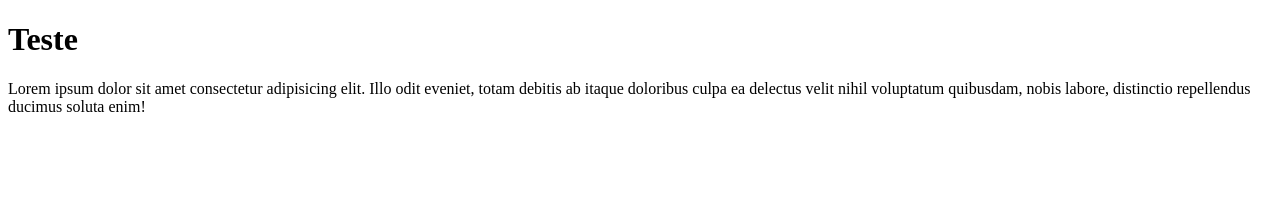
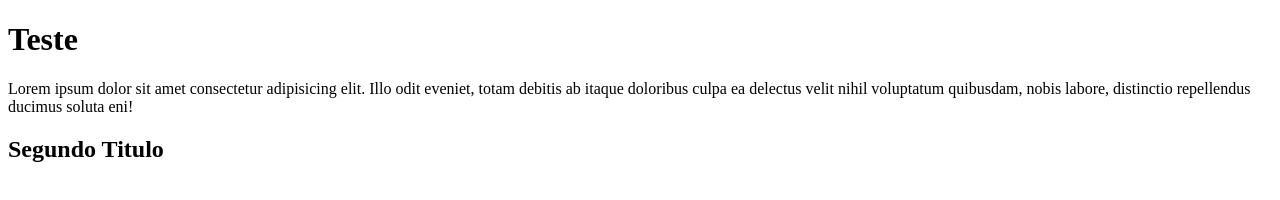
Before and after one commit to Felipi7/Teste, a plain HTML site: page index.html in a window 1280 px wide. Drawn offline with Linux system fonts and the light colour scheme.

Commit message:
Insercao de JS e CSS

```diff
--- a/index.html
+++ b/index.html
@@ -3,10 +3,13 @@
 <head>
     <meta charset="UTF-8">
     <meta name="viewport" content="width=device-width, initial-scale=1.0">
+    <link rel="stylesheet" href="style.css">
+    <script src="./script.js"></script>
     <title>teste</title>
 </head>
 <body>
     <h1>Teste</h1>
-    <p>Lorem ipsum dolor sit amet consectetur adipisicing elit. Illo odit eveniet, totam debitis ab itaque doloribus culpa ea delectus velit nihil voluptatum quibusdam, nobis labore, distinctio repellendus ducimus soluta enim!</p>
+    <p>Lorem ipsum dolor sit amet consectetur adipisicing elit. Illo odit eveniet, totam debitis ab itaque doloribus culpa ea delectus velit nihil voluptatum quibusdam, nobis labore, distinctio repellendus ducimus soluta eni!</p>
+    <h2>Segundo Titulo</h2>
 </body>
 </html>
```
Also changed, not shown: script.js (added), style.css (added).
